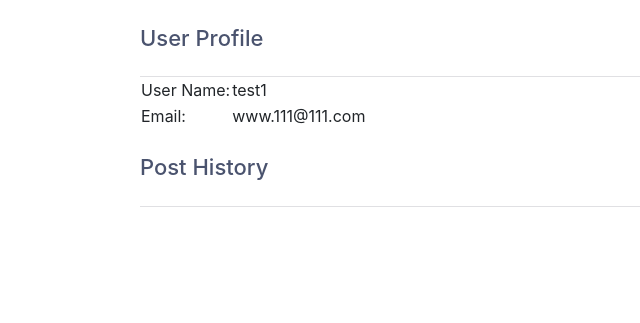
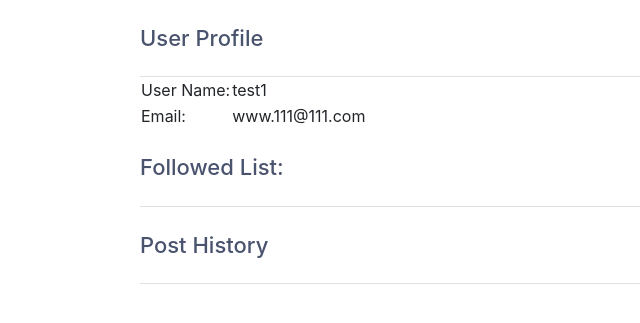
Before and after one commit to sqiu001/Vestigia, a Flask app: page /profile/myProfile in a window 1280 px wide. Shown: the part 60-383 px from the top of the page, without its empty margins (0-640 px from the left). Run offline with Flask 2, Linux system fonts and the light colour scheme; a user stored in the database is signed in; data comes from the database, SQL or seed files in the repository; tables that the repository leaves empty hold one stand-in row (values such as "Sample post"); some libraries are stand-ins or nearby versions.

Commit message:
added follow list， fixed form must fill out.

```diff
--- a/templates/layout.html
+++ b/templates/layout.html
@@ -27,7 +27,7 @@
 				<h1>Vestigia</h1>
 				{% if account %}
 					<form action="{{ url_for('search') }}" method="post" class="active" style="padding: 15px;">
-      							<input type="text" placeholder="Search User Name" name="username">
+      							<input type="text" placeholder="Search User Name" name="username" required>
 								<button type="submit"><i class="fa fa-search"></i></button>
 						</form>
 					<a href="/"><i class="fas fa-home"></i>Home</a>
--- a/templates/post.html
+++ b/templates/post.html
@@ -5,11 +5,11 @@
             <form action="{{ url_for('post') }}" method="post" autocomplete="off">
                 <div class="form-container" >
                     <div class="form-group">
-                        <input type="text" name="title" placeholder="Enter Title" class="form-control">
+                        <input type="text" name="title" placeholder="Enter Title" class="form-control" required>
                     </div>
                     <div class="form-group">
                         <textarea name="content"  rows="10" placeholder="Enter Text Here..."
-                                  class="form-control"></textarea>
+                                  class="form-control" required></textarea>
                     </div>
                         <div class="form-group">
                             <div class="msg">{{ msg }}</div>
--- a/templates/profile.html
+++ b/templates/profile.html
@@ -1,7 +1,7 @@
 {% extends 'layout.html' %}
 {% block title %}Vestigia Home{% endblock %}
     {% block nav %}
-    <a href="{{ url_for('post') }}"><i class="fas fa-post"></i>Post</a>
+<a href="{{ url_for('post') }}" xmlns="http://www.w3.org/1999/html"><i class="fas fa-post"></i>Post</a>
     {% endblock %}
 
 {% block content %}
@@ -40,7 +40,15 @@
                 <td>Email:</td>
                 <td>{{ account.email }}</td>
             </tr>
-        </table>
+            </table>
+        <h2>Followed List:</h2>
+            {% for f in followed %}
+                <a href="{{ url_for('poster_profile', poster_id=f.followed_user_id) }}">
+                     <button class="btn btn-primary" style="font-size: 15px; width: 100px;
+                 margin:10px 20px; word-break: break-all; height: 50px; ">{{ f.user_name }}</button></a>
+           {% endfor %}
+
+
     {% endif %}
 
          <h2>Post History</h2>
--- a/templates/reply.html
+++ b/templates/reply.html
@@ -17,7 +17,7 @@
             <form action="{{ url_for('add_reply') }}" method="post">
                 <div class="form-group">
                 <textarea name="reply_content"  rows="7" placeholder="Enter Reply Here..."
-                          class="form-control"></textarea>
+                          class="form-control" required></textarea>
                 </div>
                 <div class="form-group" style="text-align: right;">
                     <div class="msg">{{ msg }}</div>
--- a/test.py
+++ b/test.py
@@ -171,7 +171,12 @@
         # Fetch all records and return result
         post = cursor.fetchall()
         # Show the profile page with account info
-        return render_template('profile.html', account=account, post=post)
+        cursor.execute('SELECT tb_user.user_name, tb_follows.user_id, tb_follows.followed_user_id FROM'
+                       ' tb_user INNER JOIN tb_follows ON tb_follows.followed_user_id = tb_user.user_id '
+                       'WHERE tb_follows.user_id = %s', [session['user_id']])
+        followed = cursor.fetchall()
+        print('followed', followed)
+        return render_template('profile.html', account=account, post=post, followed=followed)
     # User is not loggedin redirect to login page
     return redirect(url_for('login'))
 
@@ -186,6 +191,9 @@
     print('current user', session['user_id'])
     print('other user', poster_id)
     session['poster_id'] = poster_id
+    if session['user_id'] == account['user_id']:
+        print("same")
+        return redirect(url_for('profile'))
 
     cursor.execute('SELECT post_title, post_content, post_time, user_name, post_id, user_id'
                    ' FROM tb_post WHERE user_id = %s order by -post_time', (poster_id,))
@@ -284,7 +292,5 @@
     return redirect(url_for('poster_profile', poster_id=session['poster_id']))
 
 
-
-
 if __name__ == '__main__':
     app.run(debug=True)
```
